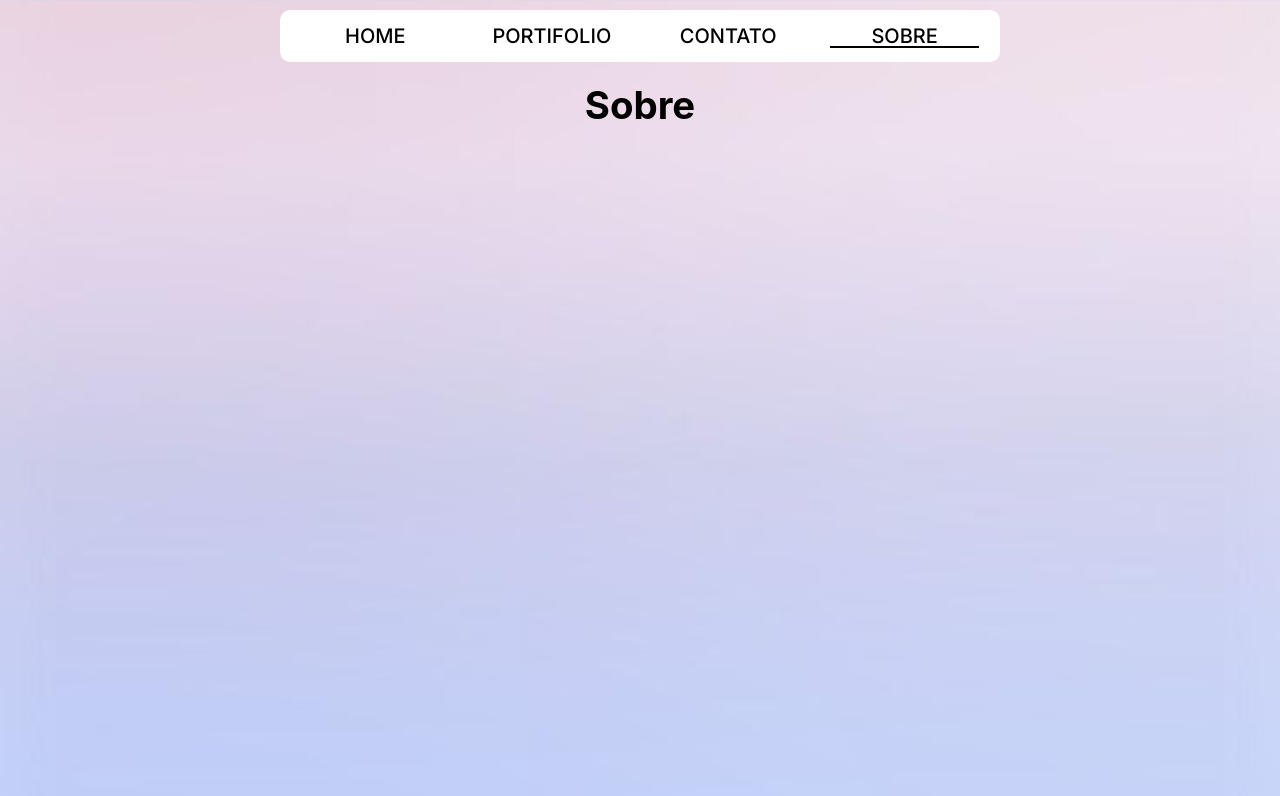
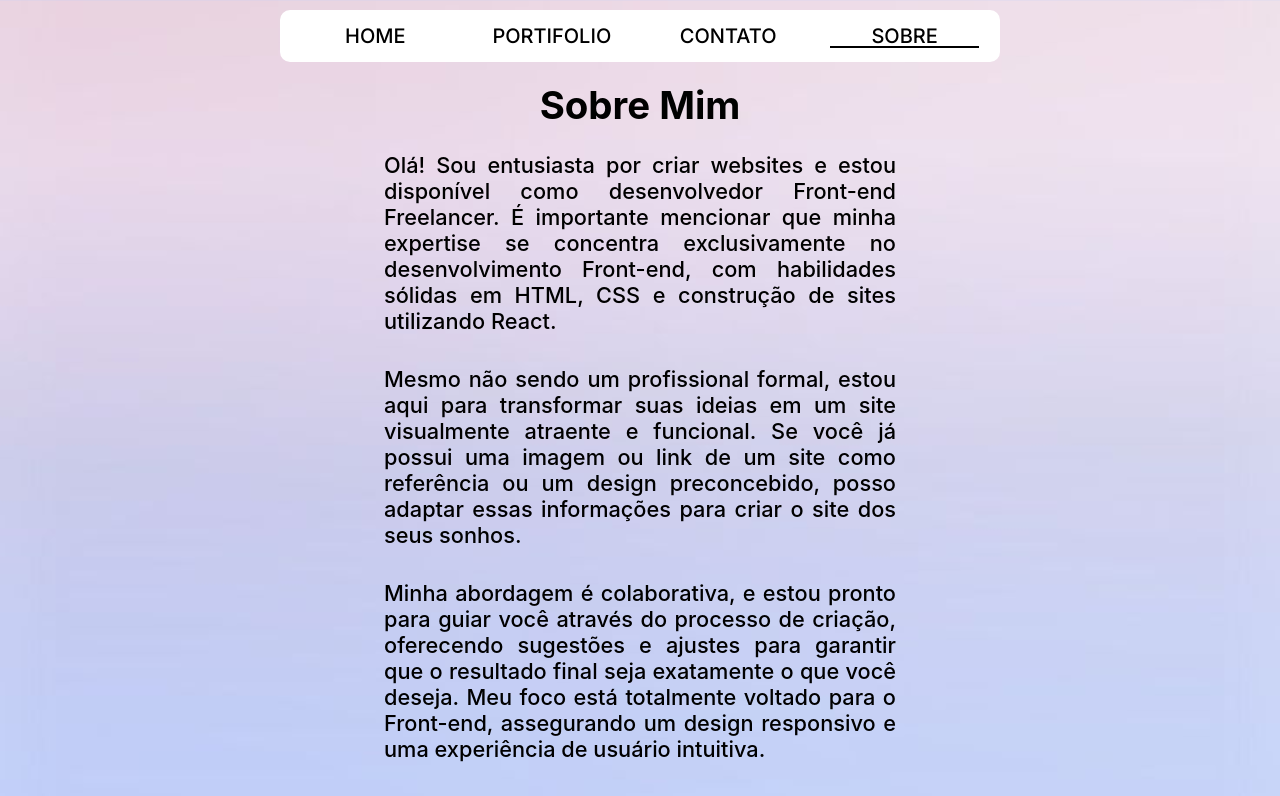
Before and after one commit to CacioDavi/Site-Portfolio, a React (Create React App) app: page /about in a window 1280 px wide. Shown: the top 796 px of the page. Built offline with nearby package versions, Linux system fonts and the light colour scheme; a web font is replaced by a local one.

Commit message:
modificações na guia /Sobre

```diff
--- a/src/Components/CSS/Btn.css
+++ b/src/Components/CSS/Btn.css
@@ -50,8 +50,8 @@
 }
 
 .btn_type1 span ion-icon{
-    --icon-buttontype-1-scale: 3vw;
-    --icon-buttontype-1-pos: -2.5px;
+    --icon-buttontype-1-scale: 2.5vw;
+    --icon-buttontype-1-pos: -1.5px;
 
     display: inline-block;
     position: absolute;
--- /dev/null
+++ b/src/Components/CSS/Sobre.css
@@ -0,0 +1,9 @@
+#p-sobre {
+    max-width: 40vw;
+    padding: 2vh 0;
+    font-weight: 500;
+    overflow-wrap: break-word;
+    font-size: 1.7vw;
+    text-align: justify;
+    margin: 0 auto;
+}
--- a/src/Components/Components/Pages/Portifolio.js
+++ b/src/Components/Components/Pages/Portifolio.js
@@ -1,5 +1,5 @@
 import MenuButtons from "../MenuButtons";
-// import Project from "../../JS/Project";
+import Project from "../../JS/Project";
 import "../../CSS/Portfolio.css";
 import "../../CSS/Btn.css";
 
--- a/src/Components/Components/Pages/Sobre.js
+++ b/src/Components/Components/Pages/Sobre.js
@@ -1,14 +1,22 @@
 import MenuButtons from "../MenuButtons"
+import "../../CSS/Sobre.css"
 
 function Sobre() {
     return (
-        <div>
+<div>
     <MenuButtons desativar="Sobre"/>
 
     <div style={{padding: "8vh 0 0"}}>
-        <h1>Sobre</h1>
+        <h1>Sobre Mim</h1>
+        <p id="p-sobre">Olá! Sou entusiasta por criar websites e estou disponível como desenvolvedor Front-end Freelancer. É importante mencionar que minha expertise se concentra exclusivamente no desenvolvimento Front-end, com habilidades sólidas em HTML, CSS e construção de sites utilizando React.
+
+</p>
+        <p id="p-sobre">Mesmo não sendo um profissional formal, estou aqui para transformar suas ideias em um site visualmente atraente e funcional. Se você já possui uma imagem ou link de um site como referência ou um design preconcebido, posso adaptar essas informações para criar o site dos seus sonhos.</p>
+        <p id="p-sobre">Minha abordagem é colaborativa, e estou pronto para guiar você através do processo de criação, oferecendo sugestões e ajustes para garantir que o resultado final seja exatamente o que você deseja. Meu foco está totalmente voltado para o Front-end, assegurando um design responsivo e uma experiência de usuário intuitiva.</p>
+        <p id="p-sobre">Ao optar por trabalhar comigo, você terá a garantia de um serviço dedicado e adaptado às suas necessidades específicas de Front-end. Estou aberto a colaborar e ajustar o trabalho conforme sua visão, certificando-me de que o resultado final atenda plenamente às suas expectativas.</p>
+        <p id="p-sobre">Seja para um projeto pessoal, blog ou qualquer outra ideia que envolva a criação de uma presença online visualmente impressionante, estou ansioso para colaborar com você. Entre em contato e vamos começar a transformar suas ideias em realidade, focando exclusivamente no desenvolvimento Front-end!</p>
     </div>
-        </div>
+</div>
     )
 }
 
--- a/src/Components/JS/Project.js
+++ b/src/Components/JS/Project.js
@@ -1,6 +1,7 @@
 import "../CSS/Btn.css";
 import javascript from "../../Imagens/JavaScript-logo.jpg"
 import python from "../../Imagens/python_logo.png"
+
 
 function Project({titulo, descricao, linguagem}) {
     function img(l) {
```
Also changed, not shown: src/dados/Projetos.json (added, +27 -0 lines).
